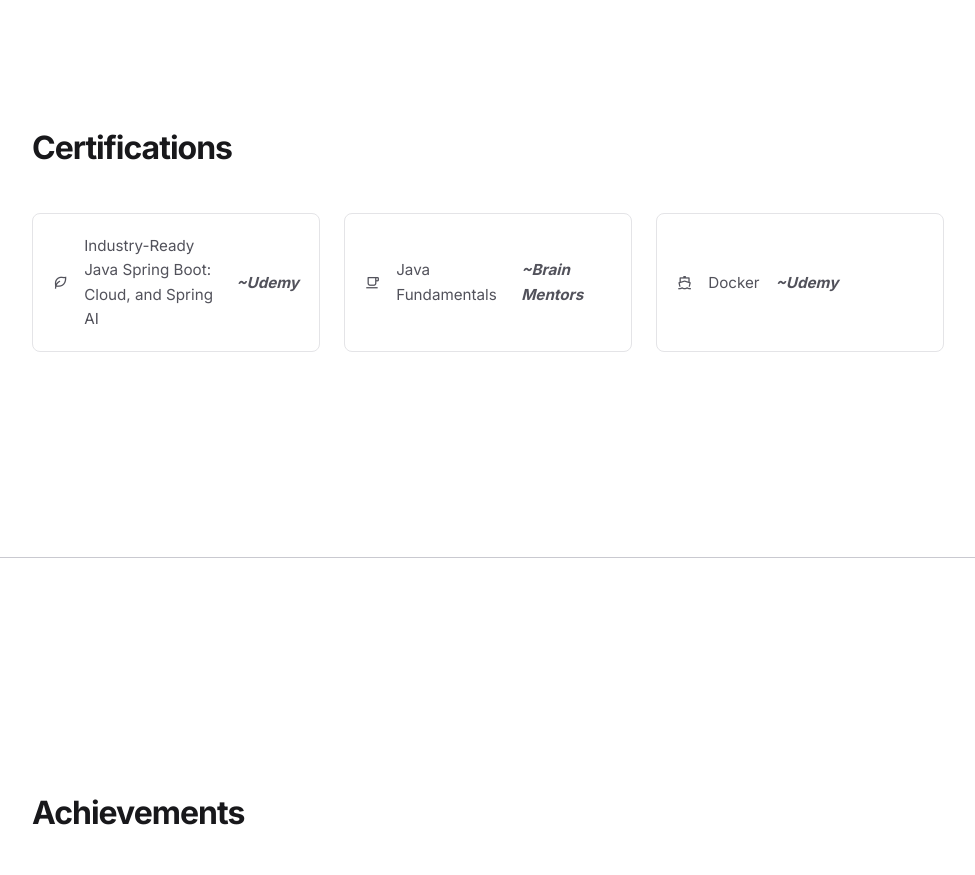
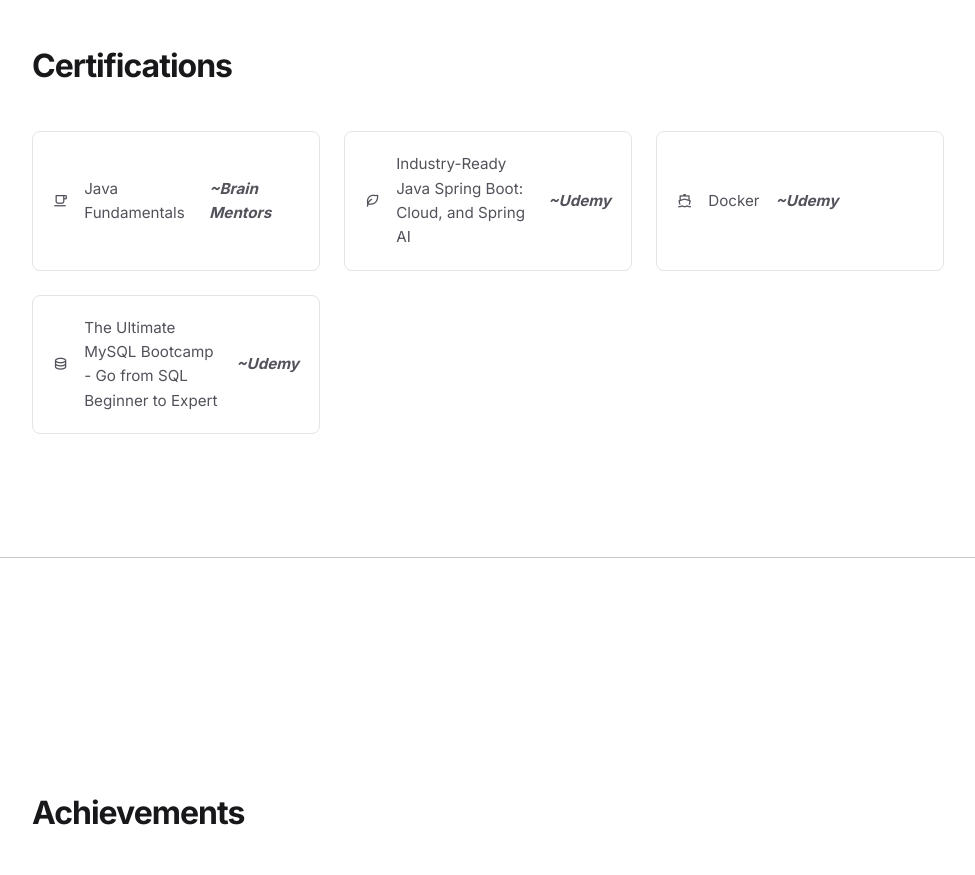
Before and after one commit to SujalKumar-79/digital-portfolio, a plain HTML site: page index.html in a window 1280 px wide. Shown: the part 4280-5155 px from the top of the page, without its empty margins (272-1247 px from the left). Drawn offline with nearby package versions, Linux system fonts and the light colour scheme.

Commit message:
Add MySQL Certificate

```diff
--- a/index.html
+++ b/index.html
@@ -317,16 +317,19 @@
                             <small>Udemy</small>
                         </span>
                     </div> -->
+                    <a href="assets/certificates/brain-mentors-java-fundamentals.pdf" target="_blank" class="cert-item">
+                        <i class="ri-cup-line"></i> Java Fundamentals <strong><i>~Brain Mentors</i></strong>
+                    </a>
                     <a href="assets/certificates/Industry-Ready Java Spring Boot- Cloud, and Spring AI.pdf" target="_blank" class="cert-item">
                         <i class="ri-leaf-line"></i> Industry-Ready Java Spring Boot: Cloud, and Spring AI <strong><i>~Udemy</i></strong>
-                    </a>
-                    <a href="assets/certificates/brain-mentors-java-fundamentals.pdf" target="_blank"
-                        class="cert-item">
-                        <i class="ri-cup-line"></i> Java Fundamentals <strong><i>~Brain Mentors</i></strong>
                     </a>
                     <a href="assets/certificates/Docker for the Absolute Beginner - Hands On - DevOps.pdf" target="_blank"
                         class="cert-item">
                         <i class="ri-ship-line"></i> Docker <strong><i>~Udemy</i></strong>
+                    </a>
+                    <a href="assets/certificates/The Ultimate MySQL Bootcamp - Go from SQL Beginner to Expert.pdf" target="_blank"
+                        class="cert-item">
+                        <i class="ri-database-2-line"></i> The Ultimate MySQL Bootcamp - Go from SQL Beginner to Expert <strong><i>~Udemy</i></strong>
                     </a>
                 </div>
             </section>
```
Also changed, not shown: 1 other file.
